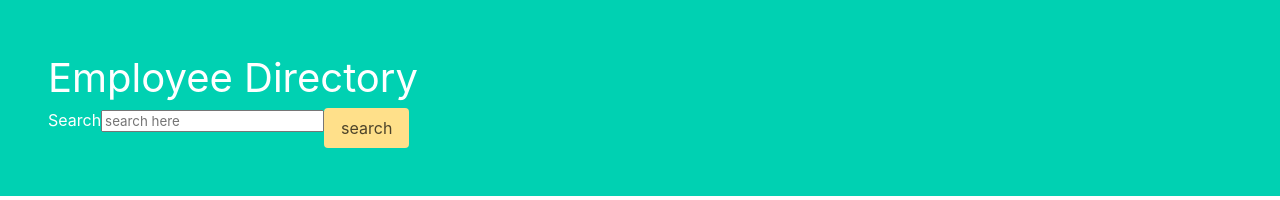
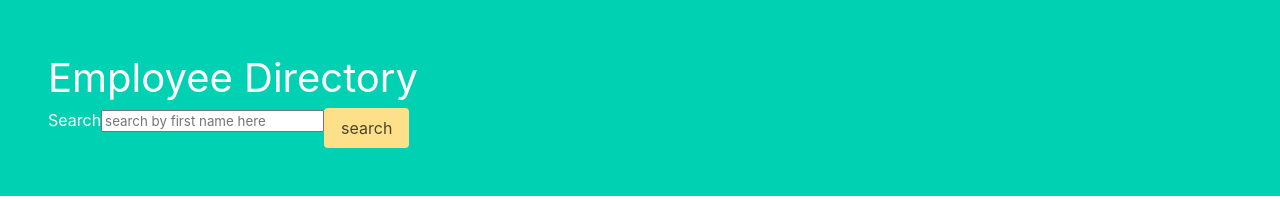
Before and after one commit to JTLaMarre/EmployeeDirectory, a React (Create React App) app in the folder directory/: page / in a window 1280 px wide. Shown: the top 200 px of the page. Built offline with nearby package versions, Linux system fonts and the light colour scheme.

Commit message:
searches and renders by first name

```diff
--- a/directory/src/App.js
+++ b/directory/src/App.js
@@ -1,5 +1,4 @@
 import React, { Component } from 'react';
-import logo from './logo.svg';
 import './App.css';
 import EmployeeRow from './components/EmployeeRow.js'
 import employees from './employees.json'
@@ -13,21 +12,27 @@ searched: ""
   }
 
   handleInputChange = event => {
-
-    let value = event.target.value;
+    const value = event.target.value;
     const name = event.target.name;
-
     this.setState({
       [name]: value
     });
   };
 
+  handleSearch=event=>{
+    event.preventDefault();
+    let name = (this.state.searched)
+    this.searchforEmployee(name)
+  }
 
-searchforEmployee = name => {
-  // Filter this.state.friends for friends with an id not equal to the id being removed
-  const emploees = this.state.employeess.filter(employee => employee.name === name);
-  // Set this.state.friends equal to the new friends array
-  this.setState({ employees});
+
+  searchforEmployee(name) {
+    console.log(this.state.searched)
+  console.log(name)
+  console.log(this.state.employees)
+  const employees = this.state.employees.filter(employee => employee.name.first === name);
+  console.log(employees)
+  this.setState({employees});
 };
 
 
@@ -40,12 +45,13 @@ searchforEmployee = name => {
      <span>Search
      <input
      type="text"
-     value ={this.state.searched}
+     value ={this.value}
      onChange={this.handleInputChange}
-     placeholder="search here"
+     placeholder="search by first name here"
+     name="searched"
      >
     </input>
-    <button className="button is-warning">
+    <button className="button is-warning" onClick={this.handleSearch}>
       search
     </button>
      </span>
```
Also changed, not shown: directory/src/logo.svg (deleted).
